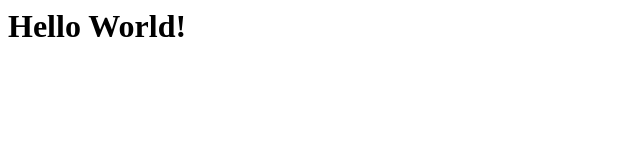
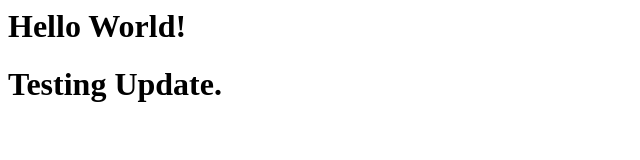
Before and after one commit to AtlasAIPBC/WAM-TSA-Viewer, a plain HTML site: page index.html in a window 1280 px wide. Shown: the whole page, without its empty margins (0-640 px from the left). Drawn offline with Linux system fonts and the light colour scheme.

Commit message:
testing index.html update

```diff
--- a/index.html
+++ b/index.html
@@ -1 +1,2 @@
 <h1>Hello World!</h1>
+<h1>Testing Update.</h1>
```
